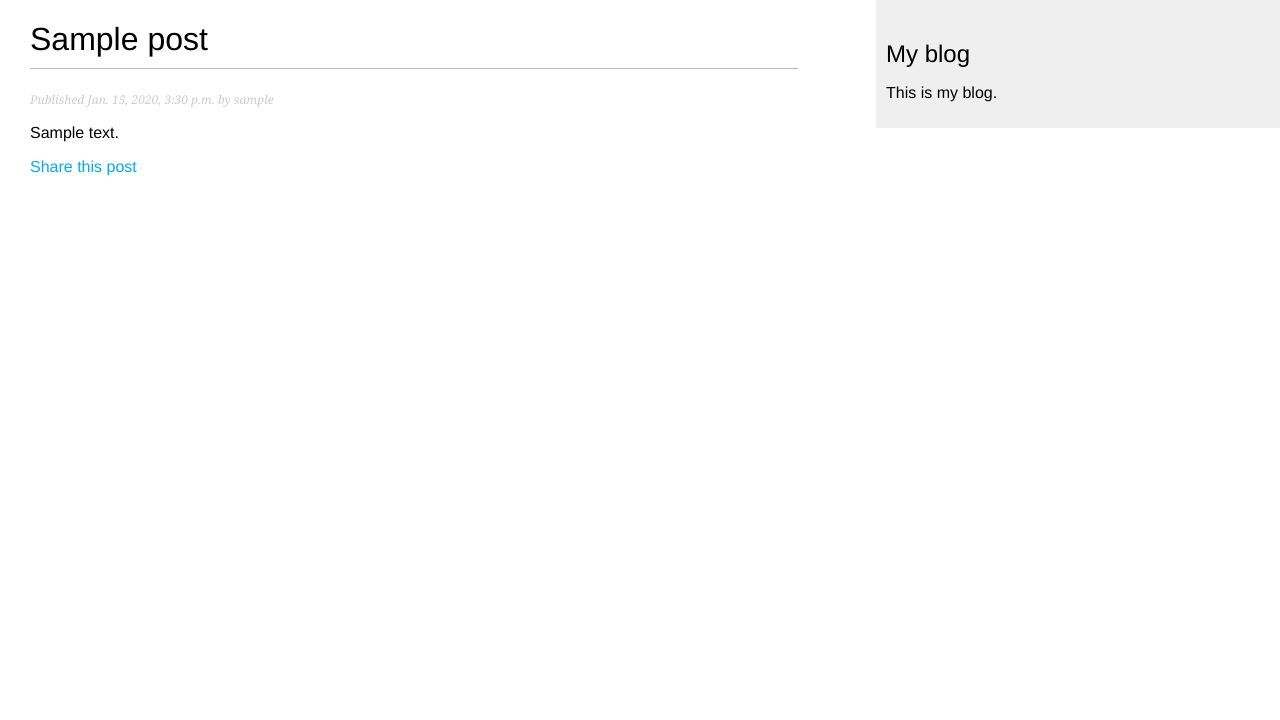
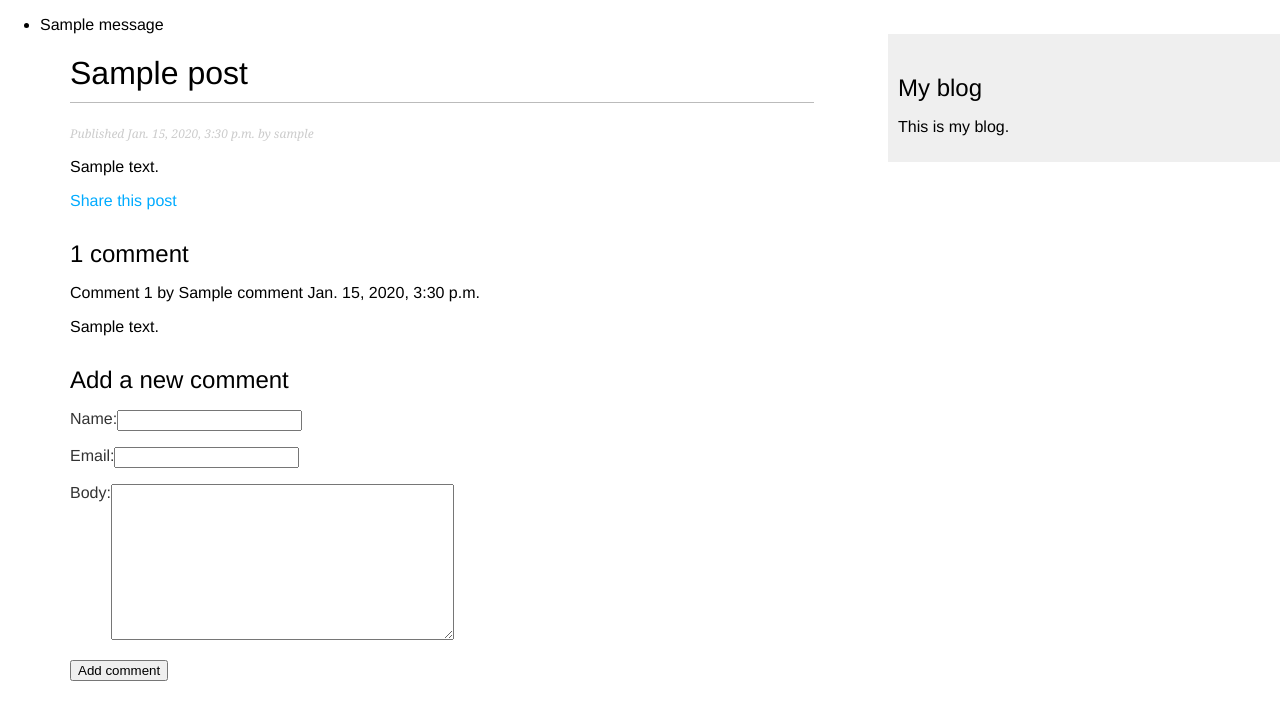
Before and after one commit to athiqur/Blog, a Django app: a page that uses mysite/blog/templates/blog/base.html in a window 1280 px wide. Shown: the top 720 px of the page. Run offline with Django 4.2, Linux system fonts and the light colour scheme; tables that the repository leaves empty hold one stand-in row (values such as "Sample post"); one stand-in notice (Sample message) is shown.

Commit message:
Add commenting feature

```diff
--- a/mysite/blog/forms.py
+++ b/mysite/blog/forms.py
@@ -1,4 +1,5 @@
 from django import forms
+from .models import Comment
 
 
 class EmailPostForm(forms.Form):
@@ -6,3 +7,9 @@ class EmailPostForm(forms.Form):
     from_email = forms.EmailField()
     to_email = forms.EmailField()
     share_message = forms.CharField(required=False, widget=forms.Textarea)
+
+
+class CommentForm(forms.ModelForm):
+    class Meta:
+        model = Comment
+        fields = ("name", "email", "body")
--- a/mysite/blog/models.py
+++ b/mysite/blog/models.py
@@ -46,8 +46,29 @@ class Post(models.Model):
             ],
         )
 
+    def get_active_comments(self):
+        return self.comments.filter(active=True)
+
     class Meta:
         ordering = ("-publish",)
 
     def __str__(self):
         return self.title
+
+
+class Comment(models.Model):
+    post = models.ForeignKey(
+        Post, on_delete=models.CASCADE, related_name="comments"
+    )
+    name = models.CharField(max_length=80)
+    email = models.EmailField()
+    body = models.TextField()
+    created = models.DateTimeField(auto_now_add=True)
+    updated = models.DateTimeField(auto_now=True)
+    active = models.BooleanField(default=True)
+
+    class Meta:
+        ordering = ("created",)
+
+    def __str__(self):
+        return f"Comment by {self.name} on {self.post}"
--- a/mysite/blog/templates/blog/base.html
+++ b/mysite/blog/templates/blog/base.html
@@ -8,6 +8,12 @@
 </head>
 
 <body>
+    {% if messages %}
+    <ul class="messages">
+        {% for message in messages %}
+        <li{% if message.tags %} class="{{ message.tags }}" {% endif %}>{{ message }}</li>
+            {% endfor %}
+            {% endif %}
             <div id="content">
                 {% block content %}
                 {% endblock %}
--- a/mysite/blog/templates/blog/post/detail.html
+++ b/mysite/blog/templates/blog/post/detail.html
@@ -11,4 +11,26 @@
       Share this post
    </a>
 </p>
+{% with post.get_active_comments.count as total_comments %}
+<h2>
+   {{ total_comments }} comment{{ total_comments|pluralize }}
+</h2>
+{% endwith %}
+{% for comment in post.get_active_comments %}
+<div class="comment">
+   <p class="info">
+      Comment {{ forloop.counter }} by {{ comment.name }}
+      {{ comment.created }}
+   </p>
+   {{ comment.body|linebreaks }}
+</div>
+{% empty %}
+<p>There are no comments yet.</p>
+{% endfor %}
+<h2>Add a new comment</h2>
+<form method="post" action="{% url 'blog:add_comment' post.id %}">
+   {{ comment_form.as_p }}
+   {% csrf_token %}
+   <p><input type="submit" value="Add comment"></p>
+</form>
 {% endblock %}
--- a/mysite/blog/urls.py
+++ b/mysite/blog/urls.py
@@ -15,4 +15,5 @@ urlpatterns = [
         views.PostShareView.as_view(),
         name="post_share",
     ),
+    path("<int:post_id>/comment/", views.add_comment, name="add_comment"),
 ]
--- a/mysite/blog/views.py
+++ b/mysite/blog/views.py
@@ -1,11 +1,13 @@
-from django.shortcuts import render, get_object_or_404
-from .models import Post
+from django.shortcuts import render, get_object_or_404, redirect
+from .models import Post, Comment
 from django.core.paginator import Paginator, EmptyPage, PageNotAnInteger
 from django.views.generic import ListView, FormView
-from .forms import EmailPostForm
-from django.urls import reverse_lazy
+from .forms import EmailPostForm, CommentForm
+from django.urls import reverse_lazy, reverse
 from django.core.mail import send_mail
 from django.contrib.messages.views import SuccessMessageMixin
+from django.contrib import messages
+from django.views.decorators.http import require_http_methods
 
 
 class PostListView(ListView):
@@ -13,6 +15,32 @@ class PostListView(ListView):
     context_object_name = "posts"
     paginate_by = 3
     template_name = "blog/post/list.html"
+
+
+@require_http_methods(["POST"])
+def add_comment(request, post_id):
+    post = get_object_or_404(Post, id=post_id, status="published")
+    comment_form = CommentForm(data=request.POST or None)
+    if comment_form.is_valid():
+        comment = comment_form.save(commit=False)
+        comment.post = post
+        comment.save()
+        messages.success(request, message="Comment added successfully")
+        return redirect(
+            "blog:post_detail",
+            post.publish.year,
+            post.publish.month,
+            post.publish.day,
+            post.slug,
+        )
+
+    return render(
+        request,
+        "blog/post/detail.html",
+        {
+            "comment_form": comment_form,
+        },
+    )
 
 
 def post_detail(request, year, month, day, post_slug):
@@ -24,7 +52,14 @@ def post_detail(request, year, month, day, post_slug):
         publish__month=month,
         publish__day=day,
     )
-    return render(request, "blog/post/detail.html", {"post": post})
+    return render(
+        request,
+        "blog/post/detail.html",
+        {
+            "post": post,
+            "comment_form": CommentForm,
+        },
+    )
 
 
 class PostShareView(SuccessMessageMixin, FormView):
@@ -43,6 +78,11 @@ class PostShareView(SuccessMessageMixin, FormView):
         self.send_mail(form.cleaned_data)
         return super(PostShareView, self).form_valid(form)
 
+    def get_context_data(self, **kwargs):
+        context = super().get_context_data(**kwargs)
+        context["post"] = self.post_object
+        return context
+
     def send_mail(self, valid_data):
         post_url = self.request.build_absolute_uri(
             self.post_object.get_absolute_url()
```
Also changed, not shown: mysite/blog/templates/blog/post/list.html (+0 -7 lines), mysite/blog/migrations/0002_comment.py (added). Lines whose indentation alone changed are shown as unchanged.
